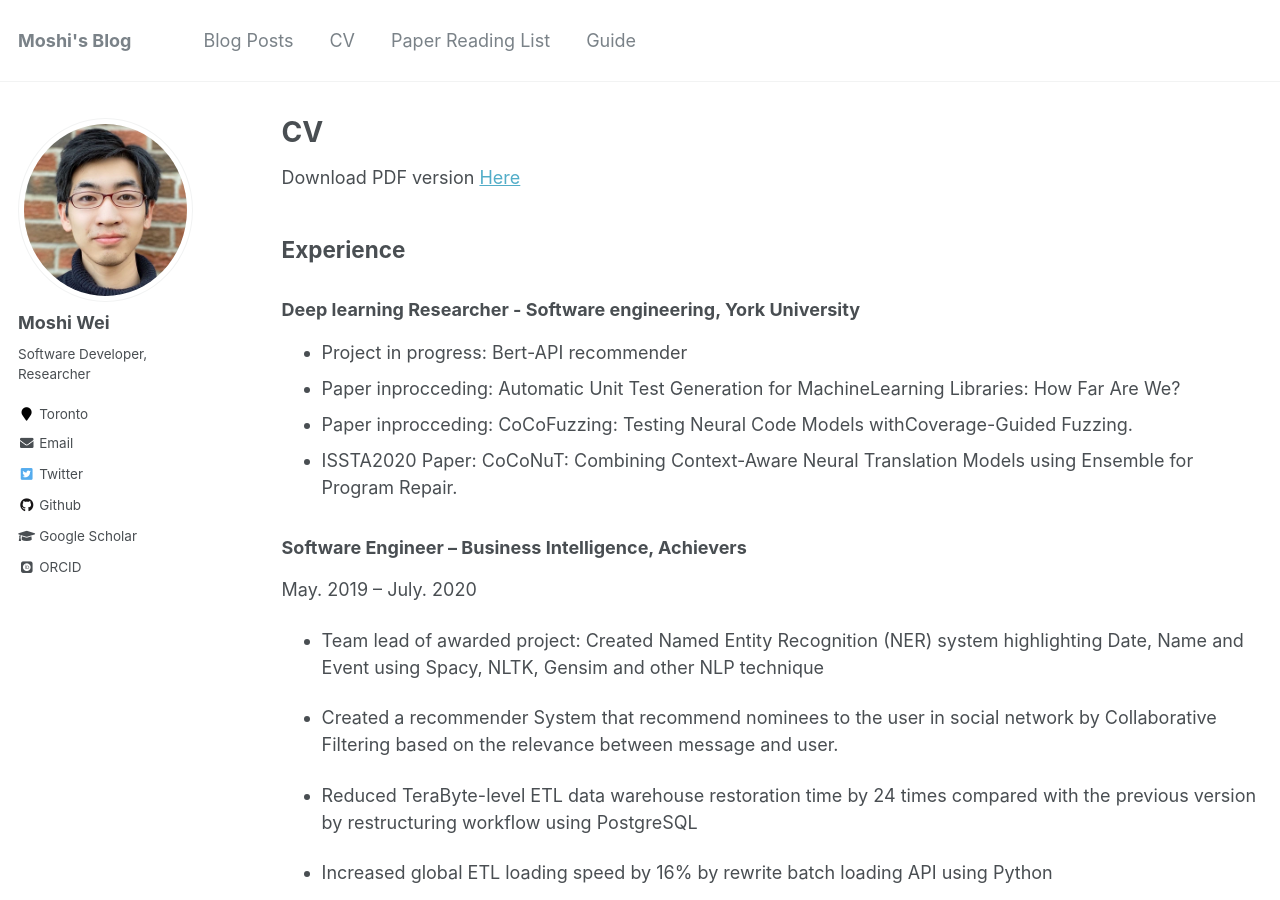
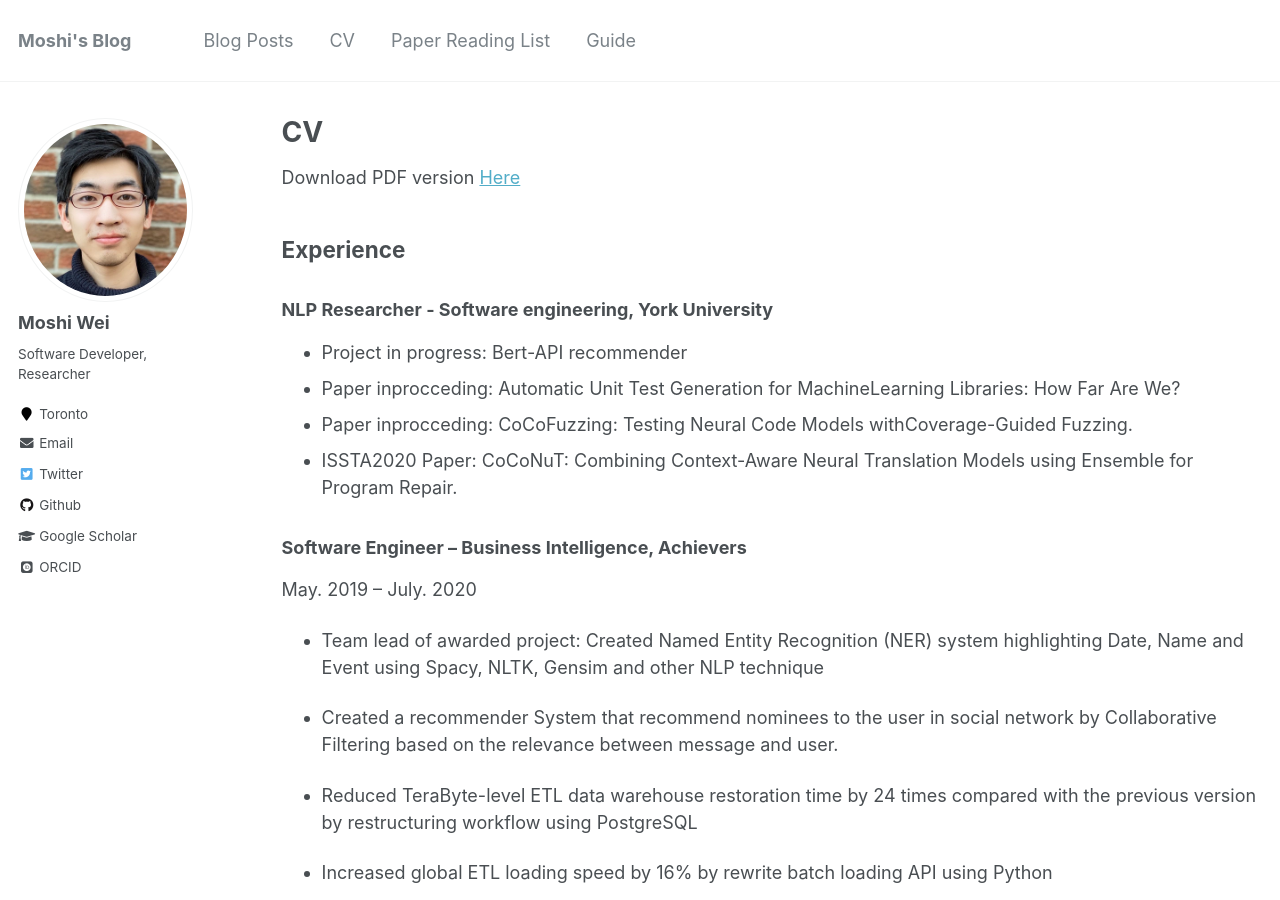
Before and after one commit to Moshiii/Moshiii.github.io, a Jekyll site: the page built from _pages/cv.md, in a window 1280 px wide and 900 px high. Built offline with Jekyll 4.4.1, drawn with Linux system fonts in a browser that asks for light colours; some web fonts are replaced.

Commit message:
Update cv.md

```diff
--- a/_pages/cv.md
+++ b/_pages/cv.md
@@ -12,7 +12,7 @@ Download PDF version [Here](http://Moshiii.github.io/files/Moshi Wei Machine lea
 
 ## Experience
 
-### Deep learning Researcher - Software engineering, York University
+### NLP Researcher - Software engineering, York University
 * Project in progress: Bert-API recommender
 * Paper inprocceding: Automatic Unit Test Generation for MachineLearning Libraries: How Far Are We?
 * Paper inprocceding: CoCoFuzzing: Testing Neural Code Models withCoverage-Guided Fuzzing.
```
